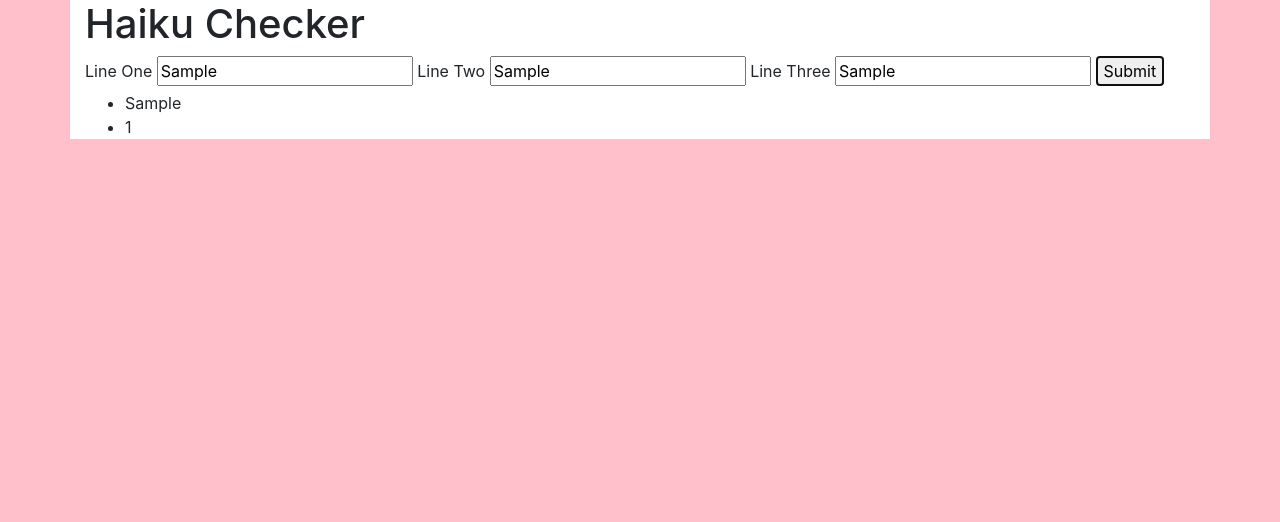
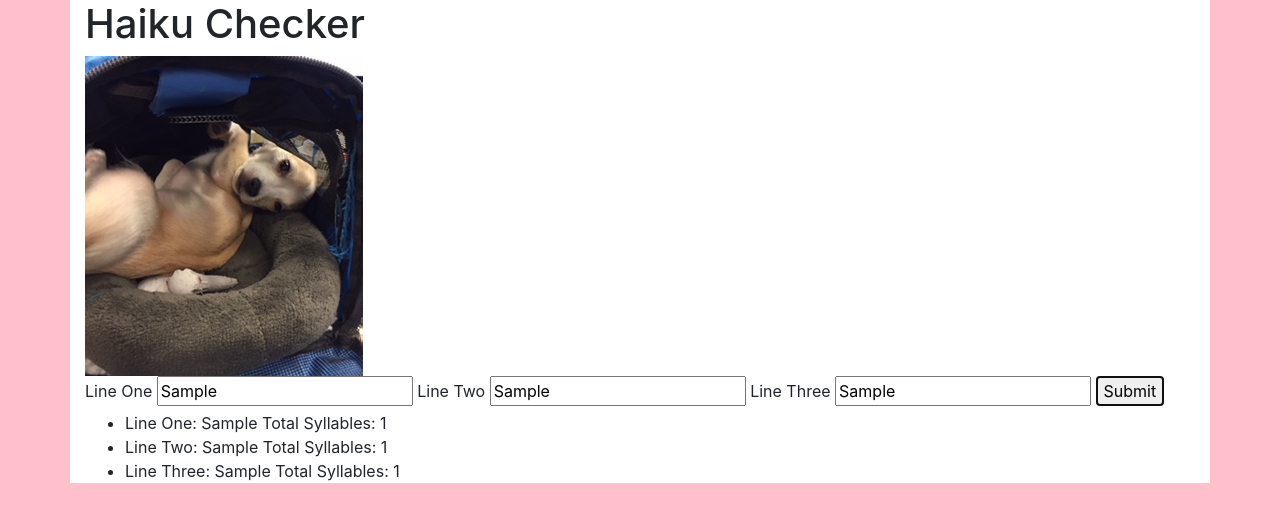
Before and after one commit to summersmaggie/haiku-creator, a website built with webpack: page src/index.html in a window 1280 px wide. Both pictures are taken after typing "Sample", "Sample", "Sample" into the empty fields and a click on the button "Submit". Built offline with nearby package versions, Linux system fonts and the light colour scheme.

Commit message:
add output lines for each entry, revise regexp for vowels.

```diff
--- a/src/haiku.js
+++ b/src/haiku.js
@@ -28,7 +28,7 @@ export class Haiku {
     let totalArray = [];
     let vowelsArray = [];
     let wordVowels = 0;
-    let regexp = /[aeiouy]/gi;
+    let regexp = /[aeiou]/gi;
     let syllables = 0;
 
     words.forEach(function(word) {
--- a/src/index.html
+++ b/src/index.html
@@ -6,6 +6,7 @@
   <body>
     <div class="container">
     <h1>Haiku Checker</h1>
+    <img src="./yochi.jpg">
     <form id="haiku-form">
       <label for="lineone">Line One</label>
       <input id="lineone" type="text" autocomplete="off">
@@ -18,8 +19,9 @@
 
     <div id="show-output">
       <ul>
-      <li><span class="lineone"></span></li>
-      <li><span class="line-one-syllables"></span></li>
+      <li>Line One: <span class="lineone"></span> Total Syllables: <span class="line-one-syllables"></span></li>
+      <li>Line Two: <span class="linetwo"></span> Total Syllables: <span class="line-two-syllables"></span></li>
+      <li>Line Three: <span class="linethree"></span> Total Syllables: <span class="line-three-syllables"></span></li>
       </ul>
     </div>
 
--- a/src/main.js
+++ b/src/main.js
@@ -1,4 +1,4 @@
-import { Haiku } from  '../src/haiku.js';
+import { Haiku } from '../src/haiku.js';
 import $ from 'jquery';
 import 'bootstrap';
 import 'bootstrap/dist/css/bootstrap.min.css';
@@ -14,10 +14,14 @@ $(document).ready(function() {
     let newHaiku = new Haiku(lineOne, lineTwo, lineThree);
 
     var lineOneSyllables = newHaiku.vowelCounter(lineOne);
-    // var lineTwoSyllables = newHaiku.lineTwo.vowelCounter();
-    // var lineThreeSyllables = newHaiku.lineThree.vowelCounter();
+    var lineTwoSyllables = newHaiku.vowelCounter(lineTwo);
+    var lineThreeSyllables = newHaiku.vowelCounter(lineThree);
 
     $("#show-output").show();      $(".lineone").text(newHaiku.lineOne);
+    $(".linetwo").text(newHaiku.lineTwo);
+    $(".linethree").text(newHaiku.lineThree);
     $(".line-one-syllables").text(lineOneSyllables);
+    $(".line-two-syllables").text(lineTwoSyllables);
+    $(".line-three-syllables").text(lineThreeSyllables);
   });
 });
--- a/src/styles.css
+++ b/src/styles.css
@@ -6,3 +6,7 @@ body {
 .container {
   background-color: #fff;
 }
+
+#show-output {
+  display: none;
+}
```
Also changed, not shown: public/yochi.jpg (added).
